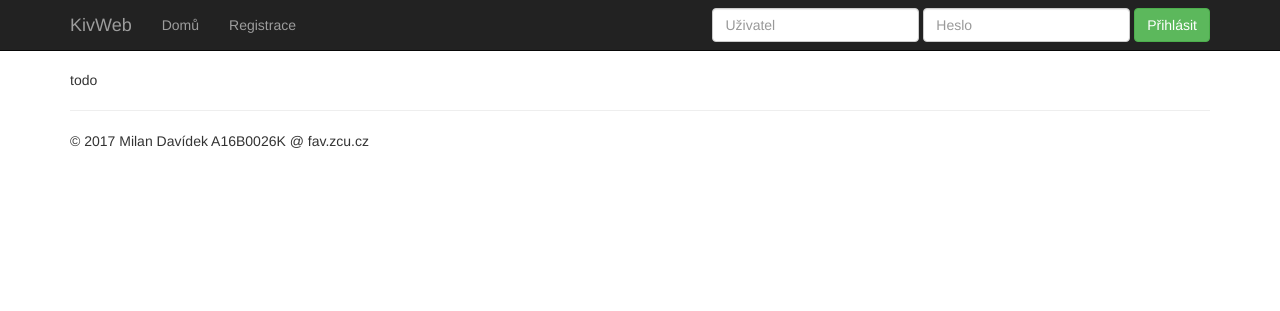
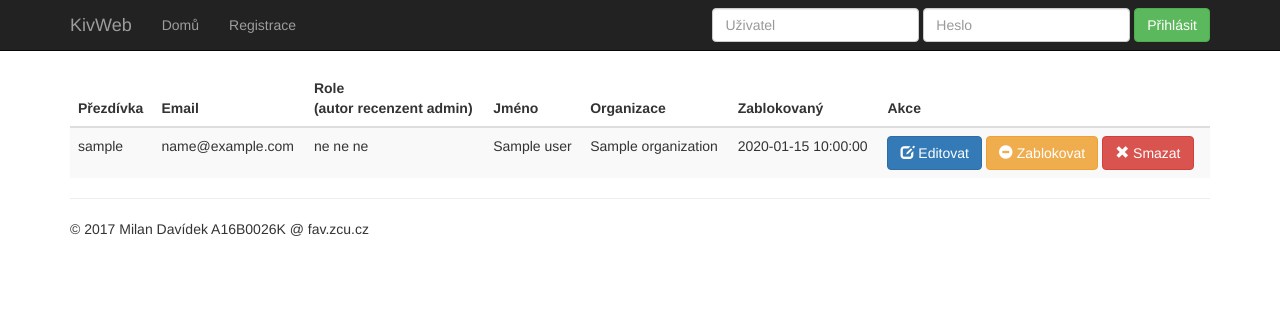
Before and after one commit to midlan/KiwWeb, a PHP site: template templates/users.twig in a window 1280 px wide. Shown: the top 311 px of the page. Run offline with PHP 8.4, Linux system fonts and the light colour scheme; the template is opened without the code that fills it: most values are stand-ins (such as "Sample title", 1, 10 or a date in 2020); some libraries are stand-ins or nearby versions.

Commit message:
Users manage

```diff
--- a/classes/App.php
+++ b/classes/App.php
@@ -96,6 +96,11 @@ class App {
                 $this->user->loadById($_SESSION['user_id']);
             }
 
+            //zablokovaný účet
+            if($this->user->getBannedDate() !== null) {
+                $this->user->clear();
+                $this->addMessage(App::MESSAGE_ERROR, 'Zablokovaný uživatelský účet');
+            }
         }
 
         return $this->user;
--- a/classes/Controllers/UsersController.php
+++ b/classes/Controllers/UsersManageController.php
@@ -95,6 +95,8 @@ class UsersManageController extends BaseController {
 
     public function saveAction() {
 
+        $app = $this->getApp();
+
         if(
             isset($_POST['user_id'])
             && isset($_POST['username'])
--- a/classes/Models/User.php
+++ b/classes/Models/User.php
@@ -284,7 +284,7 @@ class User extends BaseModel {
 
     public function delete(): bool {
 
-        if($this->isLoaded()) {
+        if(!$this->isLoaded()) {
             return false;
         }
 
--- a/public/css/base.css
+++ b/public/css/base.css
@@ -2,3 +2,8 @@
 body {
   padding-top: 70px;
 }
+
+input:required, textarea:required {
+    border-color: #c99;
+    border-width: 2px;
+}
--- a/templates/registration.twig
+++ b/templates/registration.twig
@@ -11,7 +11,7 @@
             <div class="form-group">
                 <label class="col-md-4 control-label" >Email</label>
                 <div class="col-md-4">
-                    <input name="email" type="text" class="form-control input-md" required="">
+                    <input name="email" type="email" class="form-control input-md" required="">
 
                 </div>
             </div>
--- a/templates/users.twig
+++ b/templates/users.twig
@@ -3,5 +3,44 @@
 {% block title %}Správa uživatelů{% endblock %}
 
 {% block content %}
-    todo
+    <table class="table table-striped">
+        <thead>
+            <tr>
+                <th>Přezdívka</th>
+                <th>Email</th>
+                <th>Role<br>(autor recenzent admin)</th>
+                <th>Jméno</th>
+                <th>Organizace</th>
+                <th>Zablokovaný</th>
+                <th>Akce</th>
+            </tr>
+        </thead>
+        <tbody>
+            {% for user in users %}
+                <tr>
+                    <td>{{ user.getUsername() }}</td>
+                    <td>{{ user.getEmail() }}</td>
+                    <td>
+                        {% if user.isAllowedTo(constant('\\KivWeb\\Models\\User::ROLE_AUTHOR')) %}ano{% else %}ne{% endif %}
+                        {% if user.isAllowedTo(constant('\\KivWeb\\Models\\User::ROLE_REVIEWER')) %}ano{% else %}ne{% endif %}
+                        {% if user.isAllowedTo(constant('\\KivWeb\\Models\\User::ROLE_ADMIN')) %}ano{% else %}ne{% endif %}
+                    </td>
+                    <td>{{ user.getName() }}</td>
+                    <td>{{ user.getOrganization() }}</td>
+                    <td>{{ user.getBannedDate() }}</td>
+                    <td>
+                        <a href="{{ router.buildPath('usersManage', 'edit', {"user_id": user.getUserId()}) }}" class="btn btn-primary"><span class="glyphicon glyphicon-edit"></span> Editovat</a>
+                        <form style="display: inline-block;" method="post" action="{{ router.buildPath('usersManage', 'ban') }}">
+                            <input type="hidden" name="user_id" value="{{ user.getUserId() }}" >
+                            <button class="btn btn-warning"><span class="glyphicon glyphicon-minus-sign"></span> Zablokovat</button>
+                        </form>
+                            <form style="display: inline-block;" method="post" action="{{ router.buildPath('usersManage', 'delete') }}">
+                            <input type="hidden" name="user_id" value="{{ user.getUserId() }}" >
+                            <button class="btn btn-danger"><span class="glyphicon glyphicon-remove"></span> Smazat</button>
+                        </form>
+                    </td>
+                </tr>
+            {% endfor %}
+        </tbody>
+    </table>
 {% endblock %}
```
Also changed, not shown: templates/user_edit.twig (+63 -1 lines).
